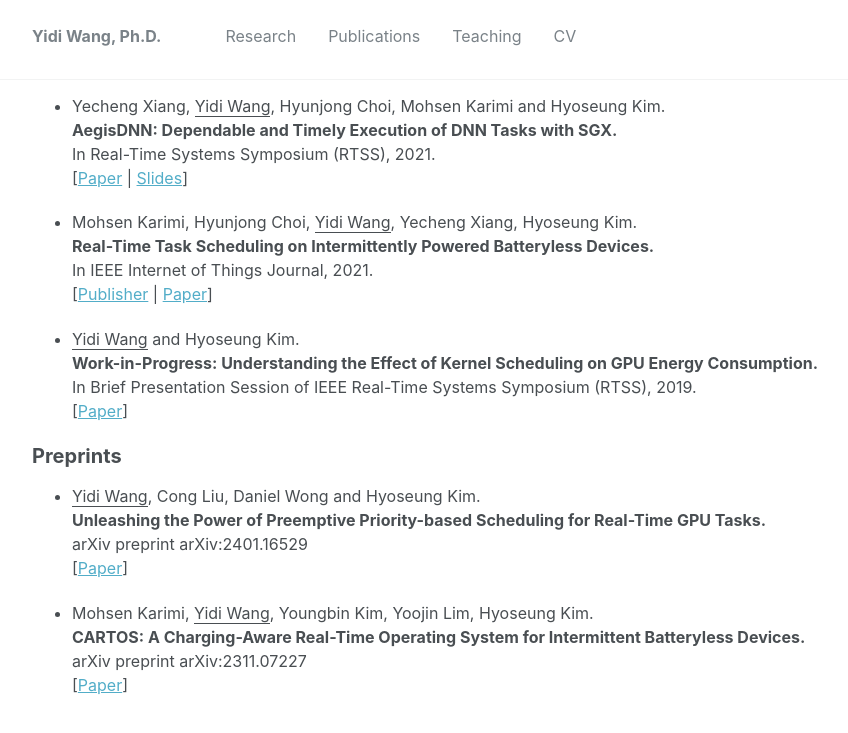
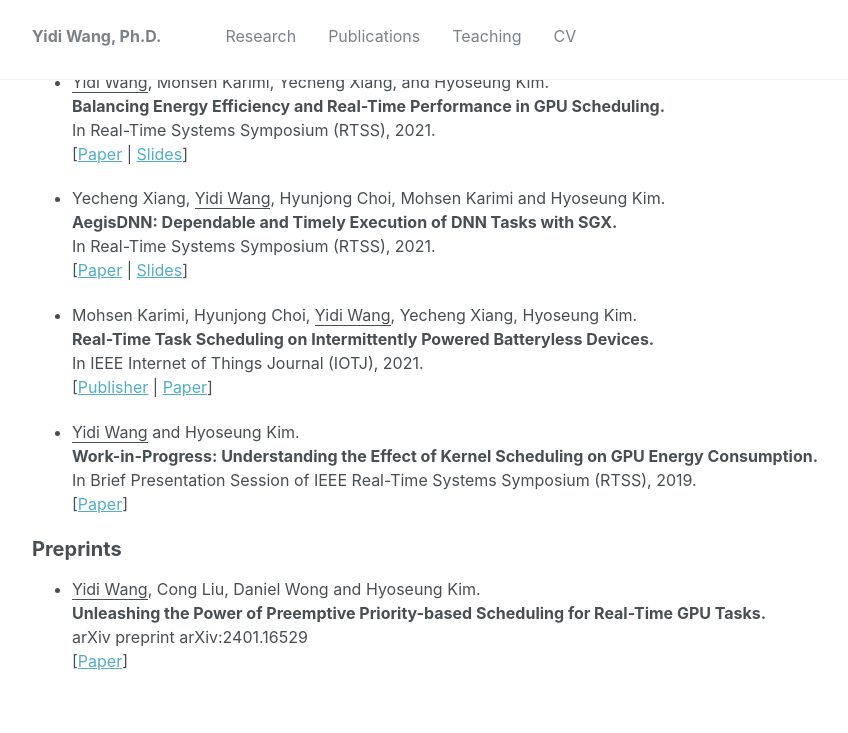
Before and after one commit to yidiwang21/yidiwang21.github.io, a Jekyll site: the page built from _pages/publications.md, in a window 1280 px wide and 900 px high, scrolled down 1088 px. Shown: the top 733 px of the window, without its empty margins (48-896 px from the left). Built offline with Jekyll 4.4.1, drawn with Linux system fonts in a browser that asks for light colours; some of the changed text lies outside the part shown.

Commit message:
added pub

```diff
--- a/_pages/publications.md
+++ b/_pages/publications.md
@@ -66,7 +71,7 @@ Note: The names of our lab members are underlined.
 
 * Mohsen Karimi, Hyunjong Choi, <u>Yidi Wang</u>, Yecheng Xiang, Hyoseung Kim.
     **Real-Time Task Scheduling on Intermittently Powered Batteryless Devices.**
-    In IEEE Internet of Things Journal, 2021.
+    In IEEE Internet of Things Journal (IOTJ), 2021.
     [[Publisher](https://ieeexplore.ieee.org/document/9378771) | [Paper](../files/2021/iotj2021-ipd.pdf)]
 
 * <u>Yidi Wang</u> and Hyoseung Kim.
@@ -80,8 +85,3 @@ Note: The names of our lab members are underlined.
 **Unleashing the Power of Preemptive Priority-based Scheduling for Real-Time GPU Tasks.**
 arXiv preprint arXiv:2401.16529
 [[Paper](https://arxiv.org/abs/2401.16529)]
-
-* Mohsen Karimi, <u>Yidi Wang</u>, Youngbin Kim, Yoojin Lim, Hyoseung Kim.
-**CARTOS: A Charging-Aware Real-Time Operating System for Intermittent Batteryless Devices.**
-arXiv preprint arXiv:2311.07227
-[[Paper](https://arxiv.org/abs/2311.07227)]
```
Also changed, not shown: other parts of _pages/publications.md (+5 -0 lines).
